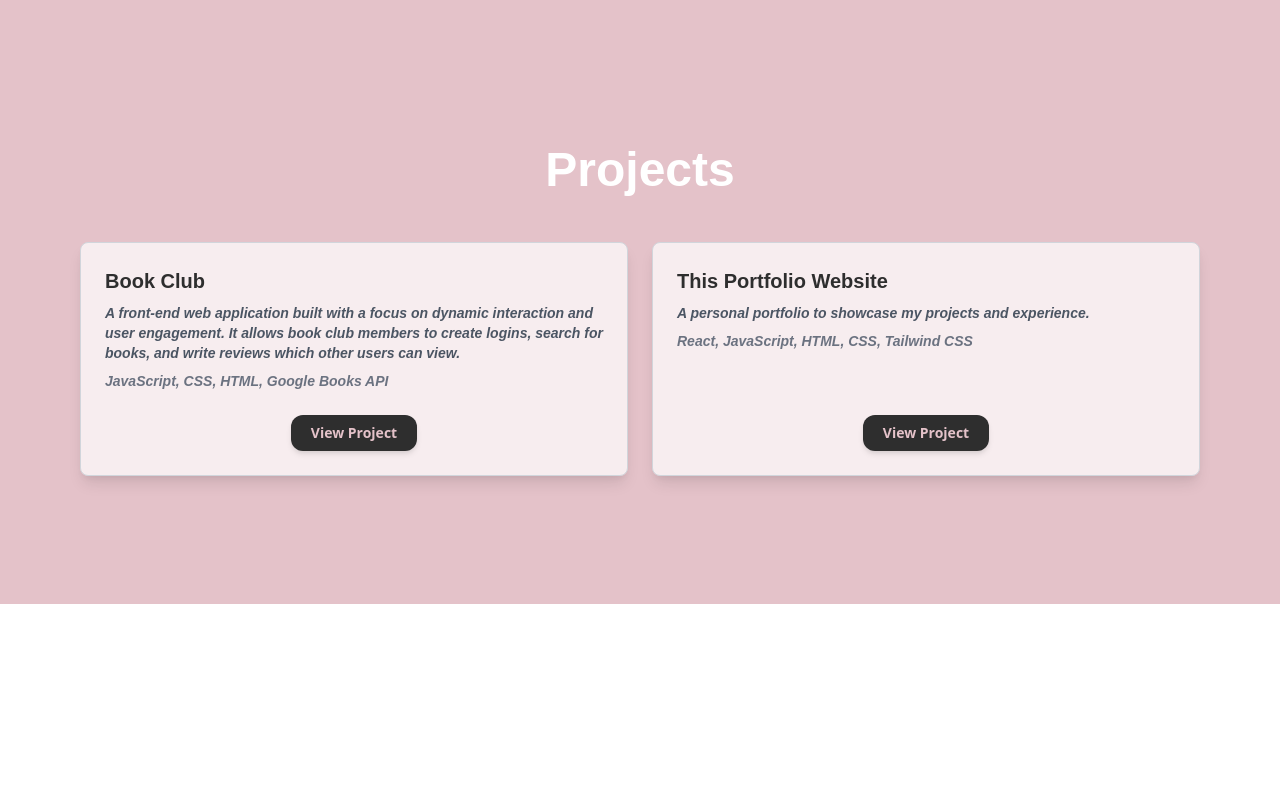
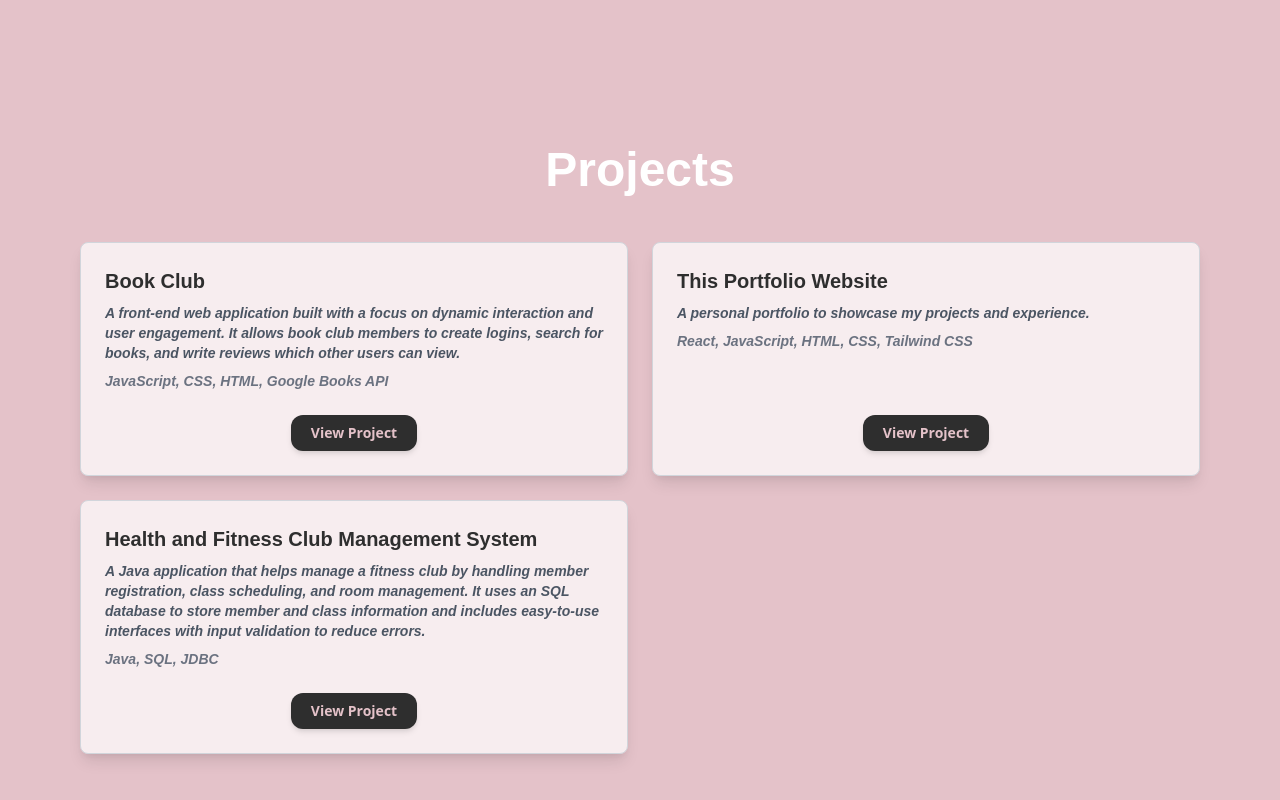
Before and after one commit to kierrabl/Portfolio-Website, a React (Create React App) app: page / in a window 1280 px wide. Shown: the part 2530-3330 px from the top of the page. Before the commit the page ends 3134 px from the top, so only its background shows below. Built offline with nearby package versions, Linux system fonts and the light colour scheme.

Commit message:
Update Projects.js

```diff
--- a/src/content/Projects.js
+++ b/src/content/Projects.js
@@ -14,6 +14,12 @@ const projects = [
 		languages: "React, JavaScript, HTML, CSS, Tailwind CSS",
 		link: "https://github.com/kierrabl/Portfolio-Website",
 	},
+	{
+		title: "Health and Fitness Club Management System",
+		description: "A Java application that helps manage a fitness club by handling member registration, class scheduling, and room management. It uses an SQL database to store member and class information and includes easy-to-use interfaces with input validation to reduce errors.",
+		languages: "Java, SQL, JDBC",
+		link: "https://github.com/kierrabl/Health-and-Fitness-Club-Management-System"
+	}
 ];
 
 function Projects() {
```
